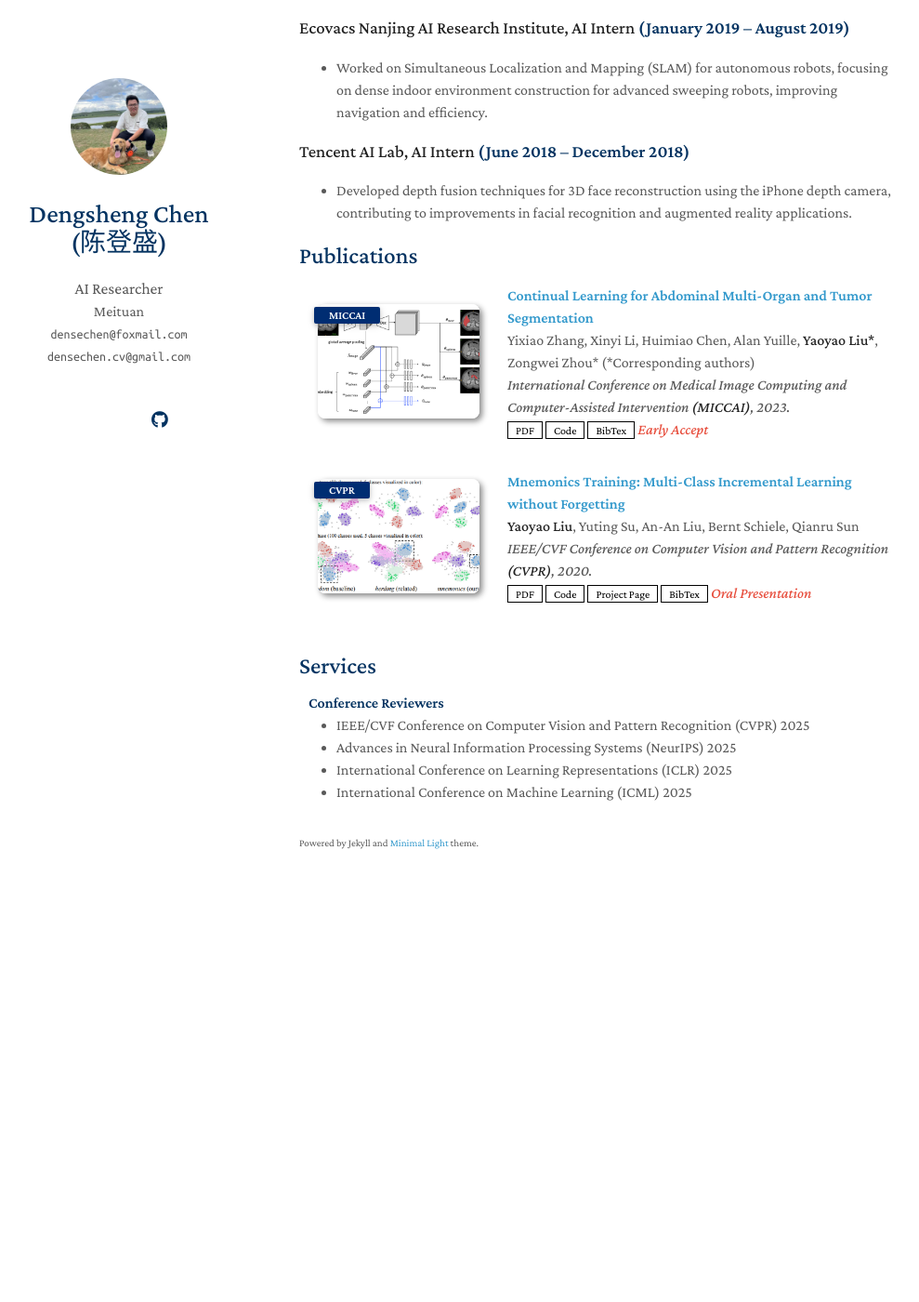
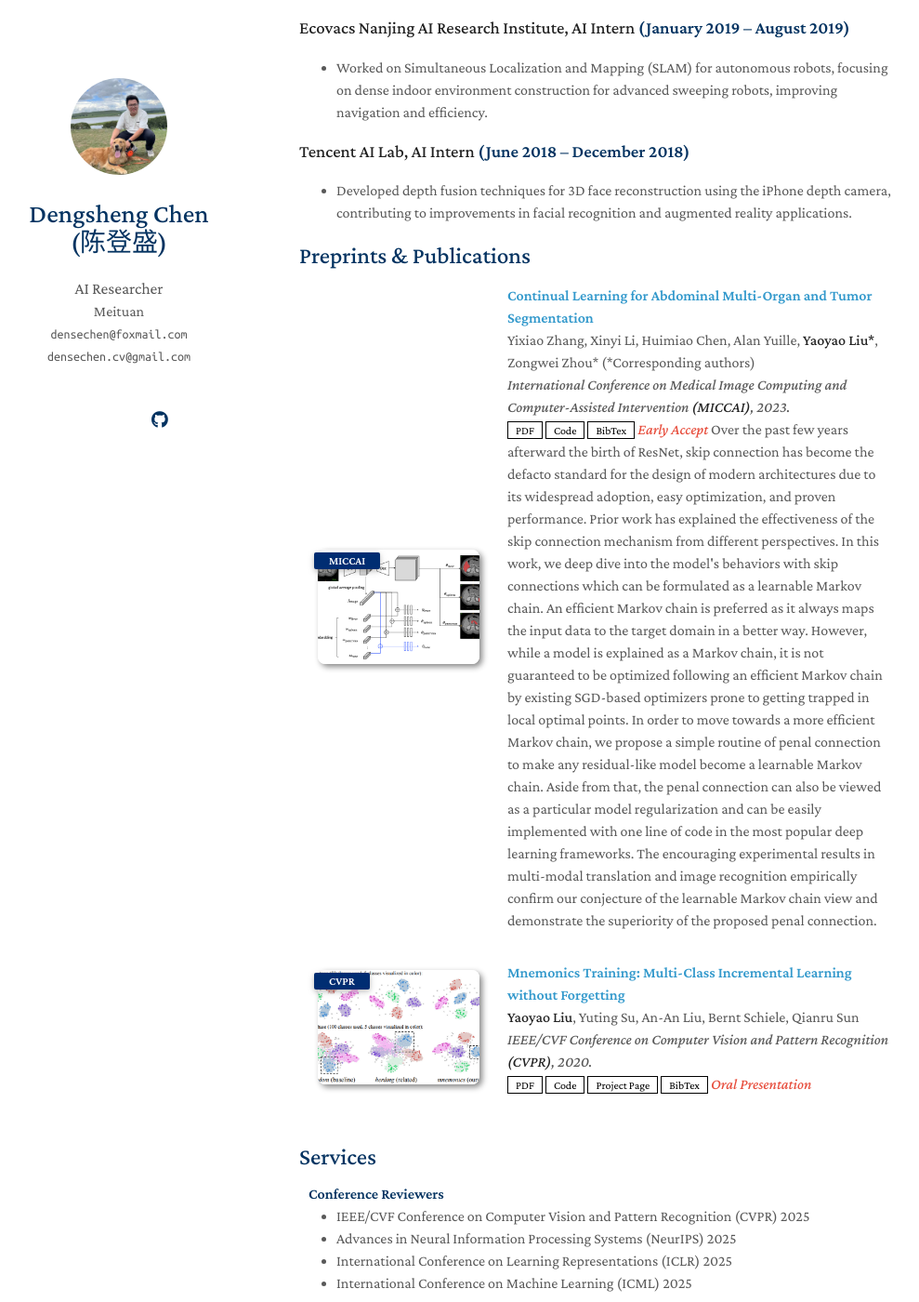
Before and after one commit to densechen/densechen.github.io, a Jekyll site: the page built from index.md, in a window 1280 px wide and 1400 px high, scrolled down 1217 px. Shown: the whole window at 93% size, without its empty margins (148-1137 px from the left). Built offline with Jekyll 4.4.1, drawn with Linux system fonts in a browser that asks for light colours; a style sheet for code colours, icons or effects is not loaded; our own code applies the rules of GitHub Pages for plain Markdown files; before the commit the page ends 2204 px from its top, so only the background shows below that.

Commit message:
update publications

```diff
--- a/_data/publications.yml
+++ b/_data/publications.yml
@@ -9,6 +9,7 @@ main:
     bibtex: https://bib.yliu.me/MICCAI23.txt
     image: ./assets/img/teaser_example_2.png
     notes: Early Accept
+    others: Over the past few years afterward the birth of ResNet, skip connection has become the defacto standard for the design of modern architectures due to its widespread adoption, easy optimization, and proven performance. Prior work has explained the effectiveness of the skip connection mechanism from different perspectives. In this work, we deep dive into the model's behaviors with skip connections which can be formulated as a learnable Markov chain. An efficient Markov chain is preferred as it always maps the input data to the target domain in a better way. However, while a model is explained as a Markov chain, it is not guaranteed to be optimized following an efficient Markov chain by existing SGD-based optimizers prone to getting trapped in local optimal points. In order to move towards a more efficient Markov chain, we propose a simple routine of penal connection to make any residual-like model become a learnable Markov chain. Aside from that, the penal connection can also be viewed as a particular model regularization and can be easily implemented with one line of code in the most popular deep learning frameworks. The encouraging experimental results in multi-modal translation and image recognition empirically confirm our conjecture of the learnable Markov chain view and demonstrate the superiority of the proposed penal connection.
 
   - title: "Mnemonics Training: Multi-Class Incremental Learning without Forgetting"
     authors: <strong>Yaoyao Liu</strong>, Yuting Su, An-An Liu, Bernt Schiele, Qianru Sun
--- a/_includes/publications.md
+++ b/_includes/publications.md
@@ -1,4 +1,4 @@
-<h2 id="publications" style="margin: 2px 0px -15px;">Publications</h2>
+<h2 id="publications" style="margin: 2px 0px -15px;">Preprints & Publications</h2>
 
 <div class="publications">
 <ol class="bibliography">
```
